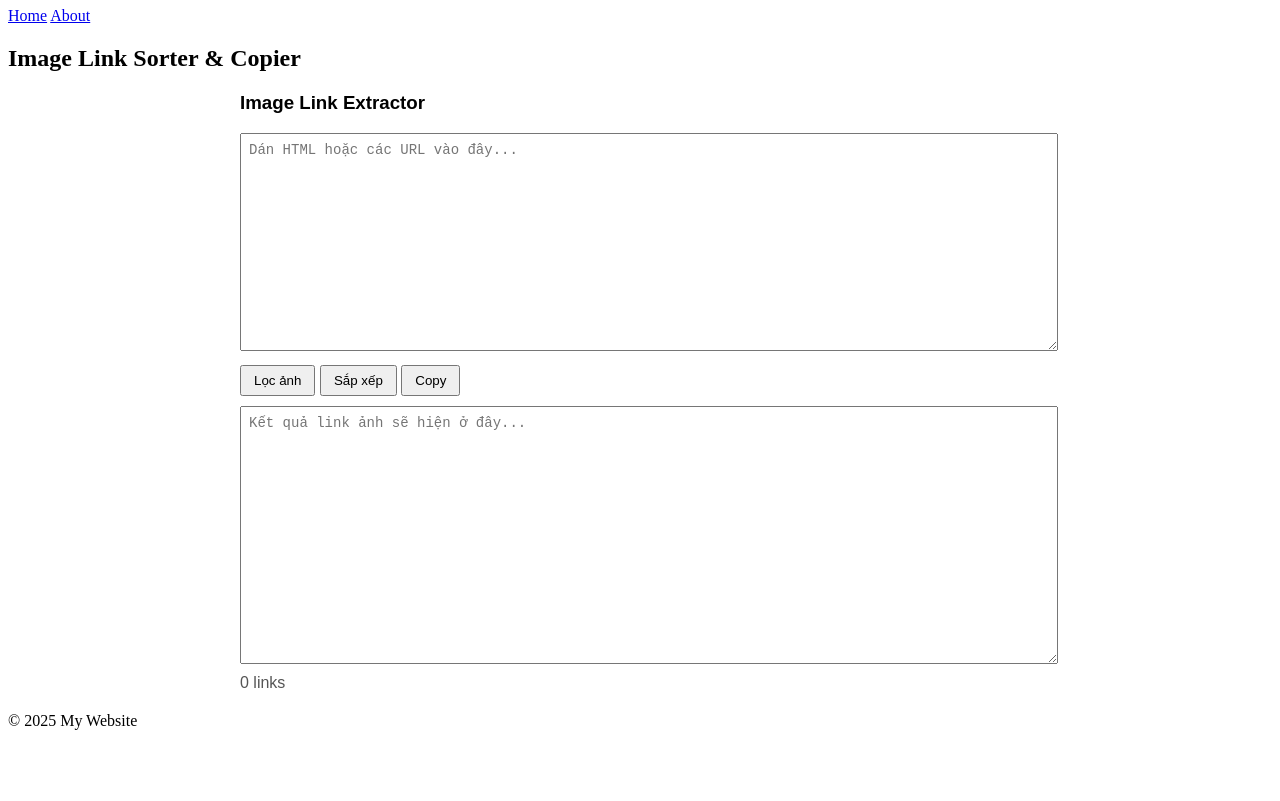
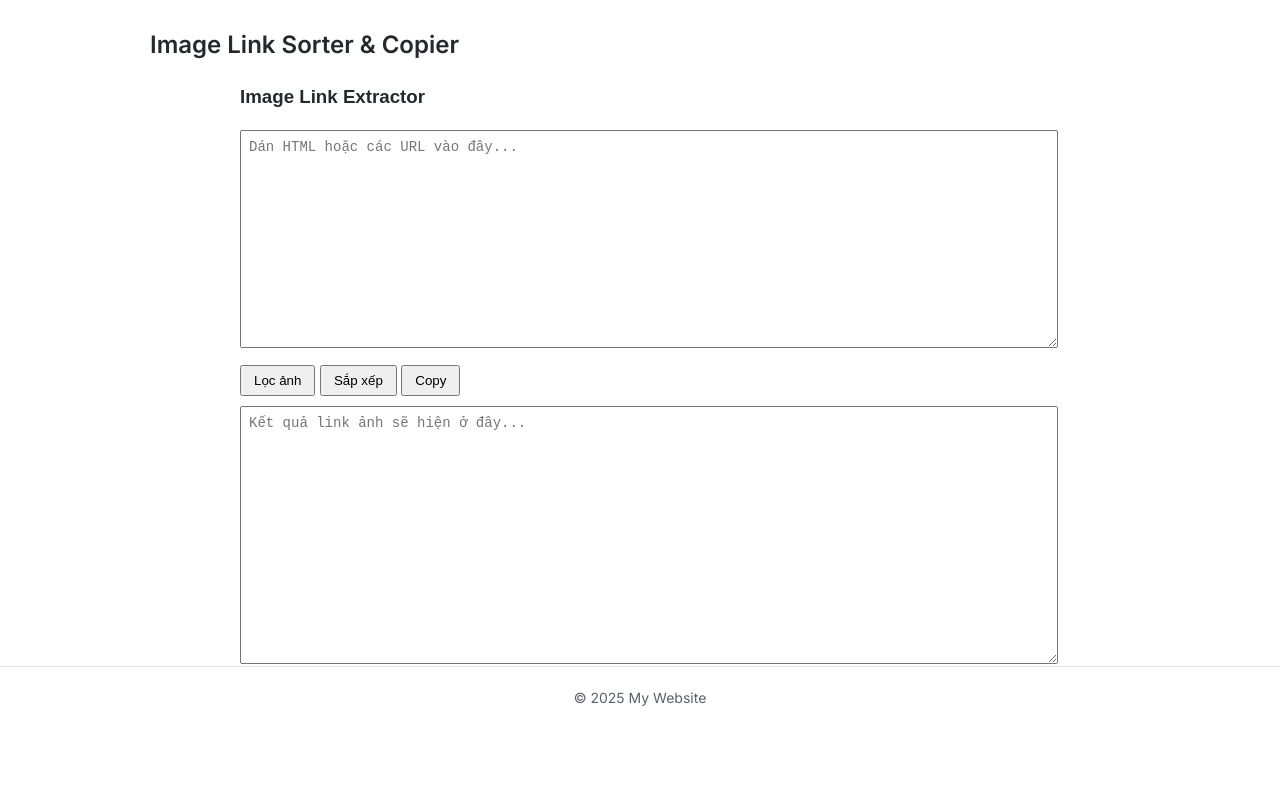
Before and after one commit to minhdatweb/mdtools, a website: page loc-anh.html in a window 1280 px wide. Shown: the part 73-874 px from the top of the page. Before the commit the page ends 819 px from the top, so only its background shows below. Drawn offline with Linux system fonts and the light colour scheme.

Commit message:
Update loc-anh.html

```diff
--- a/loc-anh.html
+++ b/loc-anh.html
@@ -4,7 +4,7 @@
     <meta charset="UTF-8" />
     <meta name="viewport" content="width=device-width, initial-scale=1.0" />
     <title>Home - My Site</title>
-    <link rel="stylesheet" href="bb/style.css" />
+    <link rel="stylesheet" href="bb/styles.css" />
   </head>
   <body>
     <div id="header"></div>
```
